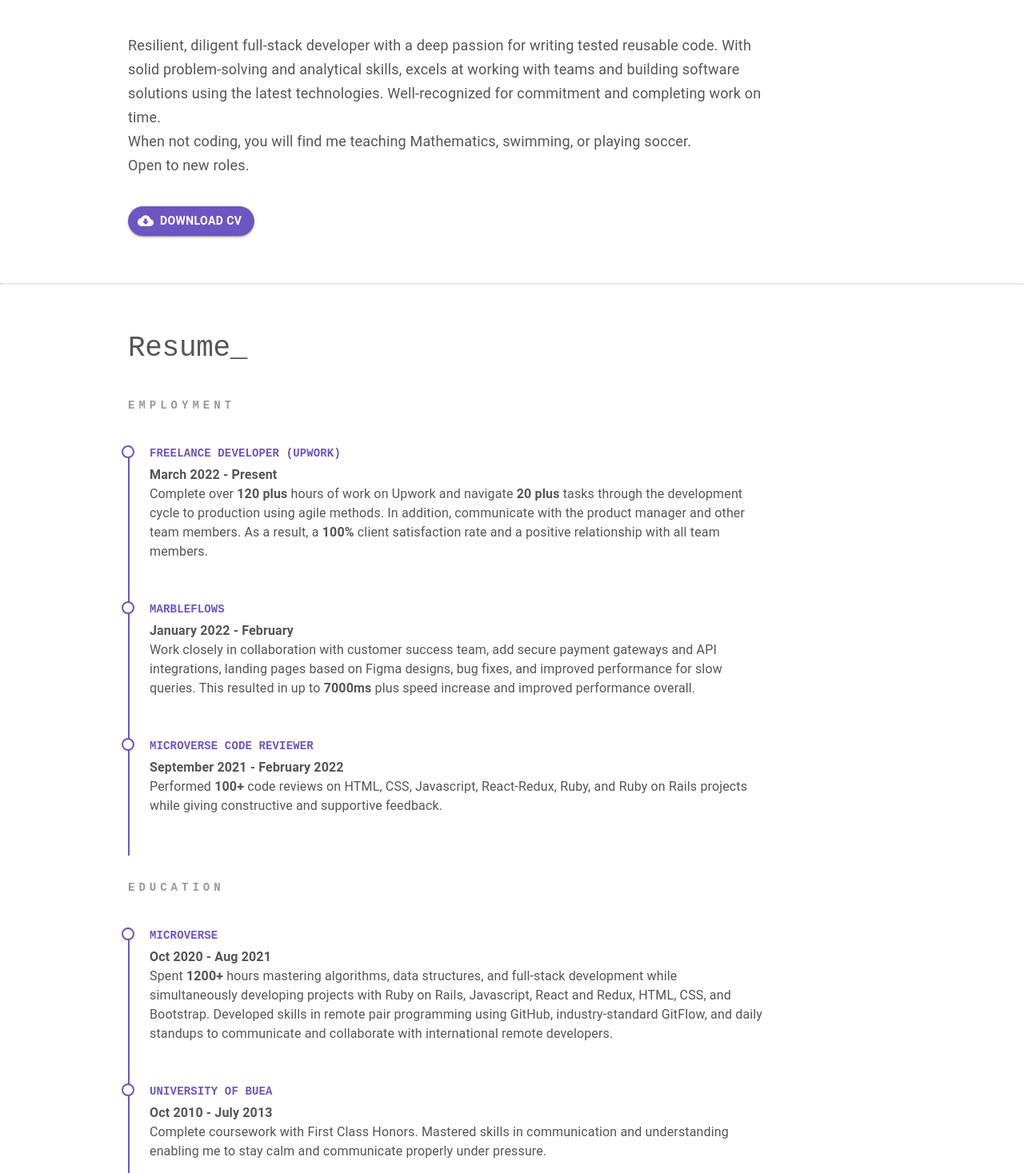
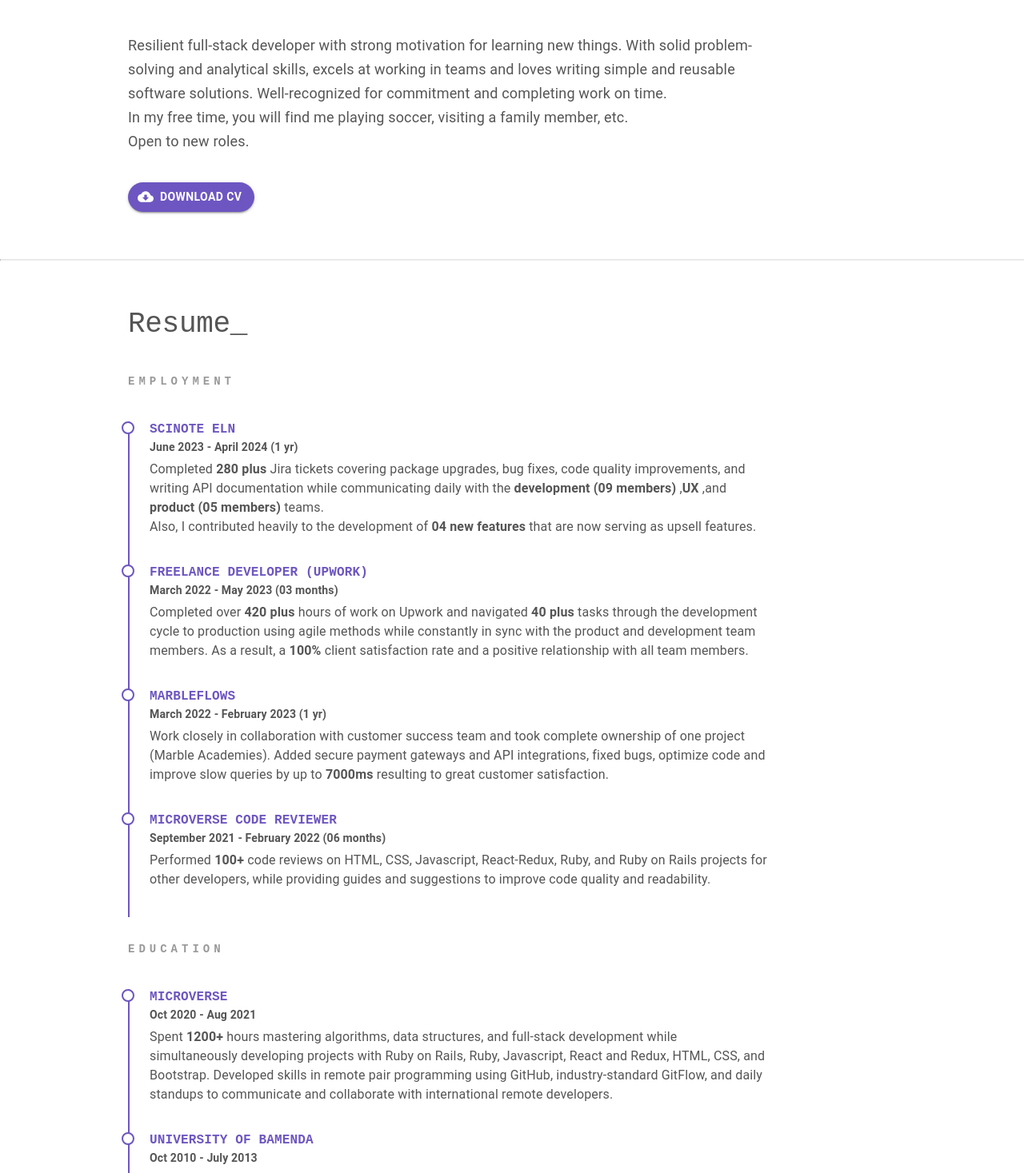
Before and after one commit to wandji20/Portfolio, a React (Create React App) app: page / in a window 1280 px wide. Shown: the part 620-2087 px from the top of the page at 80% size. Built offline with nearby package versions, Linux system fonts and the light colour scheme; the HTML template or start-up script is replaced by a standard one.

Commit message:
Update portfolio

```diff
--- a/package.json
+++ b/package.json
@@ -5,7 +5,7 @@
   "dependencies": {
     "@emotion/react": "^11.10.5",
     "@emotion/styled": "^11.10.5",
-    "@mui/icons-material": "^5.11.0",
+    "@mui/icons-material": "^5.15.19",
     "@mui/material": "^5.11.5",
     "@mui/styles": "^5.11.2",
     "@testing-library/jest-dom": "^5.16.5",
--- a/src/App.js
+++ b/src/App.js
@@ -74,15 +74,13 @@
             Hi_
           </Typography>
           <Typography sx={{ lineHeight: 'inherit', fontSize: 'inherit', maxWidth: { sm: '600px', md: '800px' } }}>
-            Resilient,  diligent full-stack developer with a deep passion
-            for writing tested reusable code.
-            With solid problem-solving and analytical skills,
-            excels at working with teams and building software solutions
-            using the latest technologies. Well-recognized for
-            commitment and completing work on time.
+            Resilient full-stack developer with strong motivation for learning new things.
+            With solid problem-solving and analytical skills, excels at working in teams
+            and loves writing simple and reusable software solutions.
+            Well-recognized for commitment and completing work on time.
           </Typography>
           <Typography sx={{ lineHeight: 'inherit', fontSize: 'inherit', maxWidth: { sm: '600px', md: '800px' } }}>
-            When not coding, you will find me teaching Mathematics, swimming, or playing soccer.
+            In my free time, you will find me playing soccer, visiting a family member, etc.
           </Typography>
           <Typography sx={{ marginBottom: '36px', lineHeight: 'inherit', fontSize: 'inherit' }}>Open to new roles.</Typography>
           <Button
--- a/src/components/Contact.js
+++ b/src/components/Contact.js
@@ -4,7 +4,7 @@
 } from '@mui/material';
 import GitHubIcon from '@mui/icons-material/GitHub';
 import LinkedInIcon from '@mui/icons-material/LinkedIn';
-import TwitterIcon from '@mui/icons-material/Twitter';
+import XIcon from '@mui/icons-material/X';
 import { withStyles } from '@mui/styles';
 
 const CustomTextField = withStyles({
@@ -128,8 +128,8 @@
                 <Link href="https://www.linkedin.com/in/wandji-bertrand/" rel="noopener" target="_blank" className="profile-social-icon">
                   <LinkedInIcon />
                 </Link>
-                <Link href="https://github.com/wandji20" rel="noopener" target="_blank" className="profile-social-icon">
-                  <TwitterIcon />
+                <Link href="https://x.com/wandjibertrand" rel="noopener" target="_blank" className="profile-social-icon">
+                  <XIcon />
                 </Link>
               </Box>
             </Grid>
--- a/src/components/Resume.js
+++ b/src/components/Resume.js
@@ -6,8 +6,11 @@
 
 const Resume = () => {
   const skills = [
+    { name: 'Ruby', competence: 80 },
     { name: 'Ruby on Rails', competence: 80 },
+    { name: 'JavaScript', competence: 80 },
     { name: 'ReactJS', competence: 77 },
+    { name: 'VueJS', competence: 80 },
     { name: 'GraphQL', competence: 80 },
     { name: 'SQL', competence: 75 },
     { name: 'HTML', competence: 85 },
@@ -60,22 +63,54 @@
               Employment
             </Typography>
             <Grid className="resume-list-item">
-              <Typography className="resume-list-item-title">Freelance Developer (Upwork)</Typography>
+              <Typography className="resume-list-item-title">SciNote ELN</Typography>
               <Typography>
-                <em style={{ fontStyle: 'inherit', fontWeight: '600' }}>March 2022 - Present</em>
+                <em style={{ fontStyle: 'inherit', fontWeight: '600', fontSize: '14px' }}>June 2023 - April 2024 (1 yr)</em>
                 {' '}
               </Typography>
               <Typography>
-                Complete over
+                Completed
                 {' '}
-                <em style={{ fontStyle: 'inherit', fontWeight: '600' }}>120 plus</em>
+                <em style={{ fontStyle: 'inherit', fontWeight: '600' }}>280 plus</em>
                 {' '}
-                hours of work on Upwork and navigate
+                Jira tickets covering package upgrades, bug fixes, code quality improvements,
+                and writing API documentation while communicating daily with the
                 {' '}
-                <em style={{ fontStyle: 'inherit', fontWeight: '600' }}>20 plus</em>
+                <em style={{ fontStyle: 'inherit', fontWeight: '600' }}>development (09 members)</em>
+                {' ,'}
+                <em style={{ fontStyle: 'inherit', fontWeight: '600' }}>UX</em>
+                {' ,'}
+                and
                 {' '}
-                tasks through the development cycle to production using agile methods.
-                In addition, communicate with the product manager and other team members.
+                <em style={{ fontStyle: 'inherit', fontWeight: '600' }}>product (05 members)</em>
+                {' '}
+                teams.
+              </Typography>
+              <Typography>
+                Also, I contributed heavily to the development of
+                {' '}
+                <em style={{ fontStyle: 'inherit', fontWeight: '600' }}>04 new features</em>
+                {' '}
+                that are now serving as upsell features.
+              </Typography>
+            </Grid>
+            <Grid className="resume-list-item">
+              <Typography className="resume-list-item-title">Freelance Developer (Upwork)</Typography>
+              <Typography>
+                <em style={{ fontStyle: 'inherit', fontWeight: '600', fontSize: '14px' }}>March 2022 - May 2023 (03 months)</em>
+                {' '}
+              </Typography>
+              <Typography>
+                Completed over
+                {' '}
+                <em style={{ fontStyle: 'inherit', fontWeight: '600' }}>420 plus</em>
+                {' '}
+                hours of work on Upwork and navigated
+                {' '}
+                <em style={{ fontStyle: 'inherit', fontWeight: '600' }}>40 plus</em>
+                {' '}
+                tasks through the development cycle to production using agile methods while
+                constantly in sync with the product and development team members.
                 As a result, a
                 {' '}
                 <em style={{ fontStyle: 'inherit', fontWeight: '600' }}>100%</em>
@@ -88,25 +123,23 @@
               <Typography className="resume-list-item-title">MarbleFlows</Typography>
               <Typography>
                 {' '}
-                <em style={{ fontStyle: 'inherit', fontWeight: '600' }}>January 2022  - February</em>
+                <em style={{ fontStyle: 'inherit', fontWeight: '600', fontSize: '14px' }}>March 2022  - February 2023 (1 yr)</em>
               </Typography>
               <Typography>
-                Work closely in collaboration with customer success team,
-                add secure payment gateways and API integrations,
-                landing pages based on Figma designs, bug fixes,
-                and improved performance for slow queries.
-                This resulted in up to
+                Work closely in collaboration with customer success team and took complete
+                ownership of one project (Marble Academies).
+                Added secure payment gateways and API integrations, fixed bugs, optimize code
+                and improve slow queries by up to
                 {' '}
                 <em style={{ fontStyle: 'inherit', fontWeight: '600' }}>7000ms</em>
                 {' '}
-                plus speed increase
-                and improved performance overall.
+                resulting to great customer satisfaction.
               </Typography>
             </Grid>
             <Grid className="resume-list-item">
               <Typography className="resume-list-item-title">Microverse code Reviewer</Typography>
               <Typography>
-                <em style={{ fontStyle: 'inherit', fontWeight: '600' }}>September 2021  -  February 2022</em>
+                <em style={{ fontStyle: 'inherit', fontWeight: '600', fontSize: '14px' }}>September 2021  -  February 2022 (06 months)</em>
                 {' '}
               </Typography>
               <Typography>
@@ -115,7 +148,8 @@
                 <em style={{ fontStyle: 'inherit', fontWeight: '600' }}>100+</em>
                 {' '}
                 code reviews on HTML, CSS, Javascript, React-Redux, Ruby, and Ruby on Rails projects
-                while giving constructive and supportive feedback.
+                for other developers,
+                while providing guides and suggestions to improve code quality and readability.
               </Typography>
             </Grid>
           </Grid>
@@ -135,14 +169,14 @@
             </Typography>
             <Grid className="resume-list-item">
               <Typography className="resume-list-item-title">Microverse</Typography>
-              <Typography><em style={{ fontStyle: 'inherit', fontWeight: '600' }}> Oct 2020  -  Aug 2021</em></Typography>
+              <Typography><em style={{ fontStyle: 'inherit', fontWeight: '600', fontSize: '14px' }}> Oct 2020  -  Aug 2021</em></Typography>
               <Typography>
                 Spent
                 {' '}
                 <em style={{ fontStyle: 'inherit', fontWeight: '600' }}>1200+</em>
                 {' '}
                 hours mastering algorithms, data structures, and full-stack development
-                while simultaneously developing projects with Ruby on Rails,
+                while simultaneously developing projects with Ruby on Rails, Ruby,
                 Javascript, React and Redux, HTML, CSS, and Bootstrap.
                 Developed skills in remote pair programming using GitHub, industry-standard GitFlow,
                 and daily standups to communicate and collaborate with
@@ -150,12 +184,12 @@
               </Typography>
             </Grid>
             <Grid className="resume-list-item">
-              <Typography className="resume-list-item-title">University of Buea</Typography>
-              <Typography><em style={{ fontStyle: 'inherit', fontWeight: '600' }}> Oct 2010  -  July 2013</em></Typography>
+              <Typography className="resume-list-item-title">University of Bamenda</Typography>
+              <Typography><em style={{ fontStyle: 'inherit', fontWeight: '600', fontSize: '14px' }}> Oct 2010  -  July 2013</em></Typography>
               <Typography>
-                Complete coursework with First Class Honors.
-                Mastered skills in communication and understanding enabling me to stay
-                calm and communicate properly under pressure.
+                Obtained a Higher Teachers Training Diploma in Mathematics.
+                I also mastered communication with peers, human psychology,
+                and teaching and learning methods.
               </Typography>
             </Grid>
           </Grid>
--- a/src/index.css
+++ b/src/index.css
@@ -68,18 +68,21 @@
 .resume-list .resume-list-item {
   border-left: 2px solid #6d56c1;
   padding-left: 25px;
-  padding-bottom: 50px;
+  padding-bottom: 35px;
   max-width: 600px;
 }
 
 #resume .resume-list-item-title {
   text-transform: uppercase;
   color: #6d56c1;
-  font-size: 14px;
+  font-size: 16px;
   line-height: 20px;
   font-family: Roboto Mono,monospace;
   font-weight: 700;
-  padding-bottom: 5px;
+  /* padding-bottom: 4px; */
+}
+.resume-list p:nth-child(2) {
+  margin-bottom: 4px;
 }
 
 .project-image {
```
Also changed, not shown: src/components/Profile.js (+20 -6 lines), 2 other files (tests, documents, lock files or other folders).
